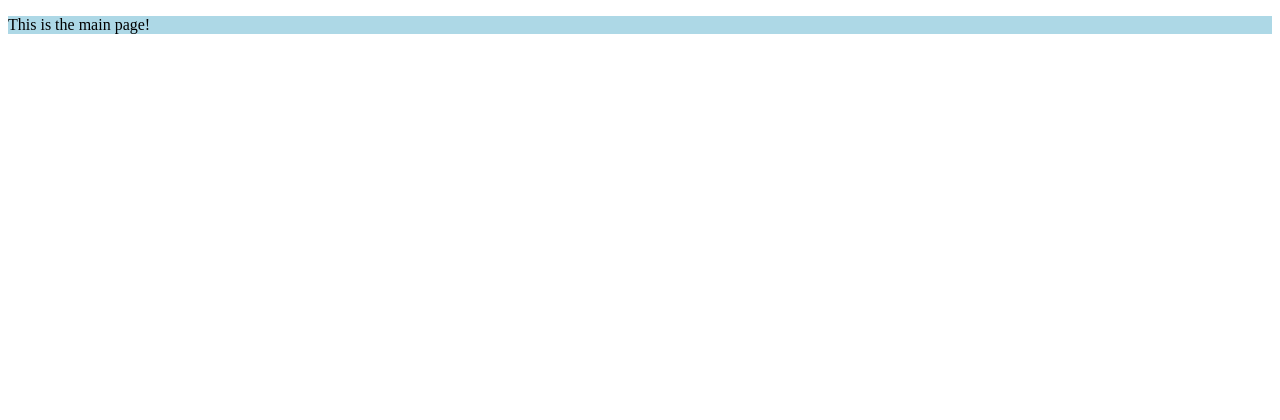
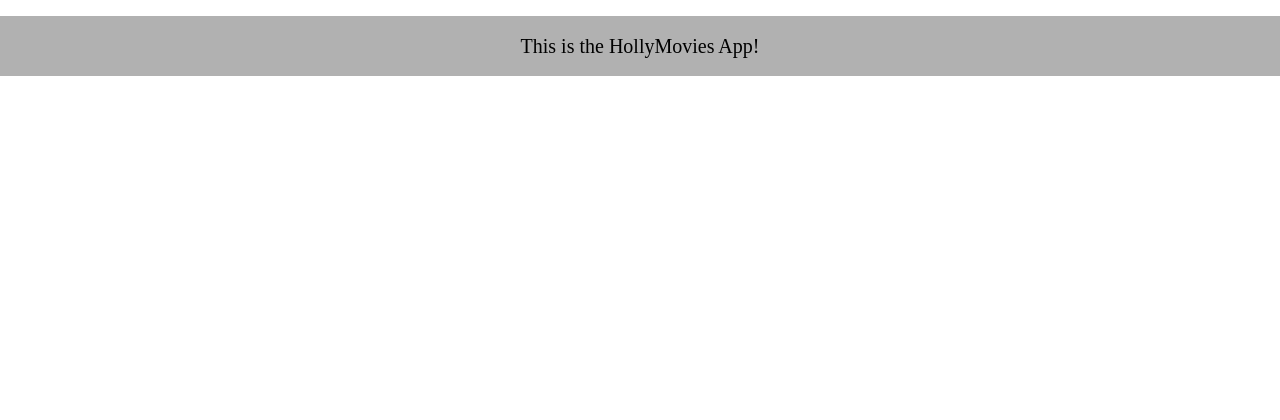
Before and after one commit to CretaFlorin/Django-Movies-App-71, a Django app: page / in a window 1280 px wide. Shown: the top 420 px of the page. Before the commit the page ends 34 px from the top, so only its background shows below. Run offline with Django 3.2, Linux system fonts and the light colour scheme.

Commit message:
navbar for base.html

```diff
--- /dev/null
+++ b/static/base.css
@@ -0,0 +1,20 @@
+body {
+    margin: 0;
+    height: 200vh;
+}
+
+.navbar {
+    width: 100vw;
+    height: 60px;
+    background-color: #b1b1b1;
+
+    display: flex;
+    justify-content: center;
+    align-items: center;
+
+    position: fixed;
+}
+
+.navbar__title {
+    font-size: 20px;
+}
--- a/viewer/templates/base.html
+++ b/viewer/templates/base.html
@@ -4,9 +4,15 @@
 <html>
     <head>
         <title>Movies App</title>
-        <link rel="stylesheet" href="{% static '../static/hello.css' %}">
+        <link rel="stylesheet" href="{% static '../static/base.css' %}">
     </head>
     <body>
+        <header class="navbar">
+            <span class="navbar__title">
+                This is the HollyMovies App!
+            </span>
+        </header>
+
         <div style="background: lightblue">
             {% block content %}
             {% endblock %}
--- a/viewer/templates/main_page.html
+++ b/viewer/templates/main_page.html
@@ -1,7 +1,5 @@
 {% extends 'base.html' %}
 
 {% block content %}
-<p>
-    This is the main page!
-</p>
+<p>This is the main page!</p>
 {% endblock %}
--- a/viewer/views.py
+++ b/viewer/views.py
@@ -1,5 +1,6 @@
 from django.http import HttpResponse
 from django.shortcuts import render
+
 
 def main_page(request):
     return render(
```
